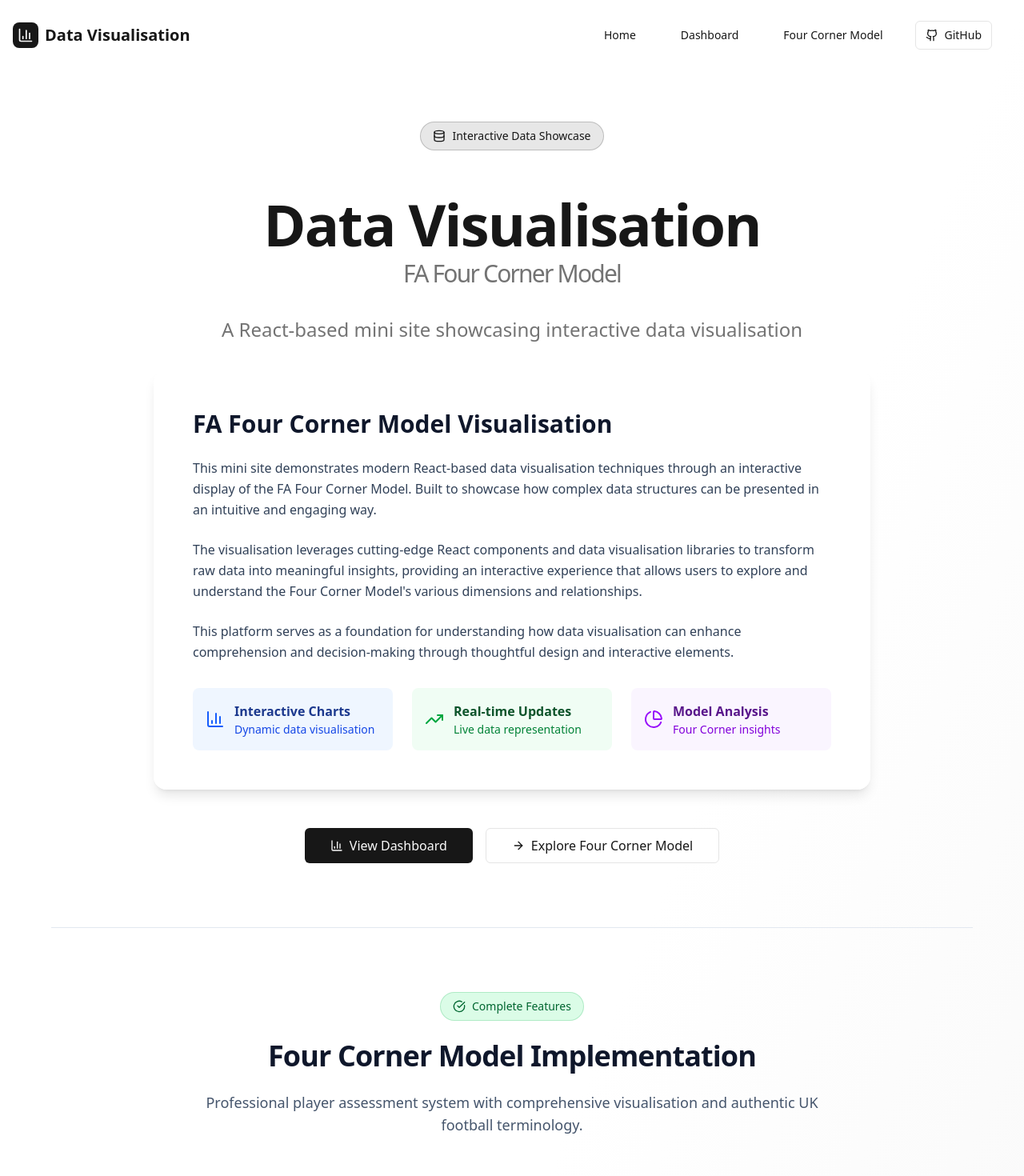
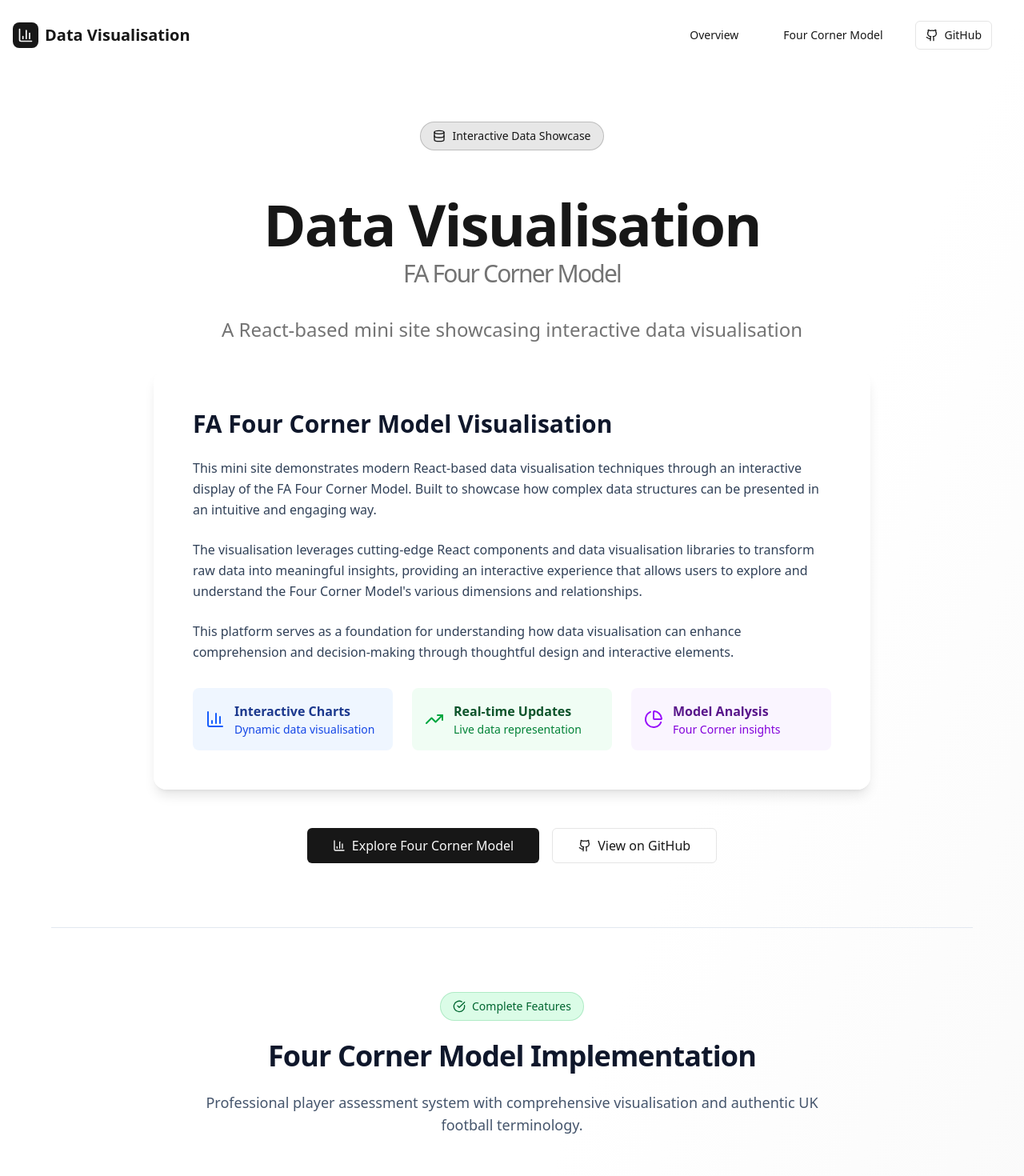
Before and after one commit to zenifieduk/dna-1, a Next.js app: page / in a window 1280 px wide. Shown: the top 1470 px of the page at 80% size. Built offline with nearby package versions, Linux system fonts and the light colour scheme.

Commit message:
Update navigation: Remove Dashboard links and change Home to Overview across all pages

```diff
--- a/src/app/dashboard/page.tsx
+++ b/src/app/dashboard/page.tsx
@@ -22,10 +22,7 @@ export default function Dashboard() {
               {/* Desktop Navigation - Hidden on mobile */}
               <div className="hidden lg:flex items-center space-x-6">
                 <Button variant="ghost" asChild>
-                  <Link href="/">Home</Link>
-                </Button>
-                <Button variant="ghost" asChild>
-                  <Link href="/dashboard">Dashboard</Link>
+                  <Link href="/">Overview</Link>
                 </Button>
                 <Button variant="ghost" asChild>
                   <Link href="/model">Four Corner Model</Link>
@@ -119,7 +116,7 @@ export default function Dashboard() {
             <Button variant="outline" size="lg" className="text-base px-8" asChild>
               <Link href="/">
                 <ArrowRight className="h-4 w-4 mr-2" />
-                Back to Home
+                Back to Overview
               </Link>
             </Button>
           </div>
--- a/src/app/model/page.tsx
+++ b/src/app/model/page.tsx
@@ -339,10 +339,7 @@ const FAFourCornerDashboard = () => {
               {/* Desktop Navigation - Hidden on mobile */}
               <div className="hidden lg:flex items-center space-x-6">
                 <Button variant="ghost" asChild>
-                  <Link href="/">Home</Link>
-                </Button>
-                <Button variant="ghost" asChild>
-                  <Link href="/dashboard">Dashboard</Link>
+                  <Link href="/">Overview</Link>
                 </Button>
                 <Button variant="ghost" asChild>
                   <Link href="/model">Four Corner Model</Link>
--- a/src/app/page.tsx
+++ b/src/app/page.tsx
@@ -2,7 +2,7 @@
 
 import Link from 'next/link'
 import { Button } from "@/components/ui/button"
-import { BarChart3, Database, TrendingUp, PieChart, Github, ArrowRight, User, Gauge, Navigation, LineChart, CheckCircle, Target, Activity } from "lucide-react"
+import { BarChart3, Database, TrendingUp, PieChart, Github, User, Gauge, Navigation, LineChart, CheckCircle, Target, Activity } from "lucide-react"
 import { MobileMenu } from "@/components/ui/mobile-menu"
 
 export default function Home() {
@@ -21,10 +21,7 @@ export default function Home() {
             {/* Desktop Navigation - Hidden on mobile */}
             <div className="hidden lg:flex items-center space-x-6">
               <Button variant="ghost" asChild>
-                <Link href="/">Home</Link>
-              </Button>
-              <Button variant="ghost" asChild>
-                <Link href="/dashboard">Dashboard</Link>
+                <Link href="/">Overview</Link>
               </Button>
               <Button variant="ghost" asChild>
                 <Link href="/model">Four Corner Model</Link>
@@ -125,15 +122,15 @@ export default function Home() {
             {/* Call to Action */}
             <div className="flex flex-col sm:flex-row gap-4 justify-center items-center">
               <Button size="lg" className="text-base px-8" asChild>
-                <Link href="/dashboard">
+                <Link href="/model">
                   <BarChart3 className="h-4 w-4 mr-2" />
-                  View Dashboard
+                  Explore Four Corner Model
                 </Link>
               </Button>
               <Button variant="outline" size="lg" className="text-base px-8" asChild>
-                <Link href="/model">
-                  <ArrowRight className="h-4 w-4 mr-2" />
-                  Explore Four Corner Model
+                <Link href="https://github.com/zenifieduk/dna-1" target="_blank">
+                  <Github className="h-4 w-4 mr-2" />
+                  View on GitHub
                 </Link>
               </Button>
             </div>
--- a/src/components/ui/mobile-menu.tsx
+++ b/src/components/ui/mobile-menu.tsx
@@ -3,7 +3,7 @@
 import { useState } from 'react'
 import Link from 'next/link'
 import { Button } from "@/components/ui/button"
-import { BarChart3, Menu, X, ChevronRight, Github, Database, TrendingUp } from "lucide-react"
+import { BarChart3, Menu, X, ChevronRight, Github, Database } from "lucide-react"
 import { LucideIcon } from 'lucide-react'
 
 interface MobileMenuProps {
@@ -36,8 +36,7 @@ export function MobileMenu({ currentPage }: MobileMenuProps) {
       id: 'main',
       title: 'NAVIGATION',
       items: [
-        { href: '/', label: 'Home', icon: BarChart3, description: 'Data Visualisation overview', active: currentPage === 'home' },
-        { href: '/dashboard', label: 'Dashboard', icon: TrendingUp, description: 'Interactive data dashboard', active: currentPage === 'dashboard' },
+        { href: '/', label: 'Overview', icon: BarChart3, description: 'Data Visualisation overview', active: currentPage === 'home' },
         { href: '/model', label: 'Four Corner Model', icon: Database, description: 'FA Four Corner Model showcase', active: currentPage === 'model' },
       ]
     }
```
